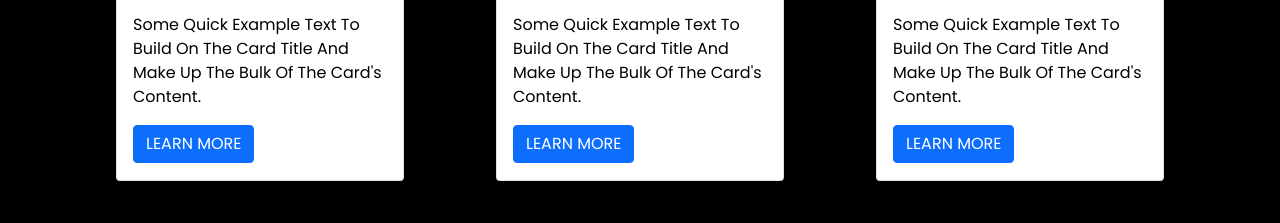
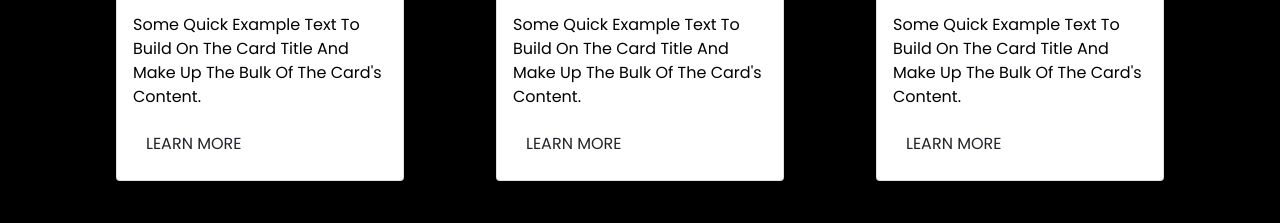
Before and after one commit to Kathir24/project, a plain HTML site: page project-template-2/index.html in a window 1280 px wide. Shown: the part 1085-1308 px from the top of the page. Drawn offline with Linux system fonts and the light colour scheme.

Commit message:
Update index.html

```diff
--- a/project-template-2/index.html
+++ b/project-template-2/index.html
@@ -83,7 +83,7 @@
                         <div class="card-body">
                           <!-- <h5 class="card-title">Card title</h5> -->
                           <p class="card-text card-color">Some quick example text to build on the card title and make up the bulk of the card's content.</p>
-                          <a href="#" class="btn btn-primary">LEARN MORE</a>
+                          <a href="#" class="btn btn-color">LEARN MORE</a>
                         </div>
                       </div>
                     </div>
@@ -94,7 +94,7 @@
                             <div class="card-body">
                               <!-- <h5 class="card-title">Card title</h5> -->
                               <p class="card-text card-color">Some quick example text to build on the card title and make up the bulk of the card's content.</p>
-                              <a href="#" class="btn btn-primary">LEARN MORE</a>
+                              <a href="#" class="btn btn-color">LEARN MORE</a>
                             </div>
                           </div>
                         </div>
@@ -105,7 +105,7 @@
                                 <div class="card-body">
                                   <!-- <h5 class="card-title">Card title</h5> -->
                                   <p class="card-text card-color">Some quick example text to build on the card title and make up the bulk of the card's content.</p>
-                                  <a href="#" class="btn btn-primary">LEARN MORE</a>
+                                  <a href="#" class="btn btn-color">LEARN MORE</a>
                                 </div>
                               </div>
                             </div>
```
